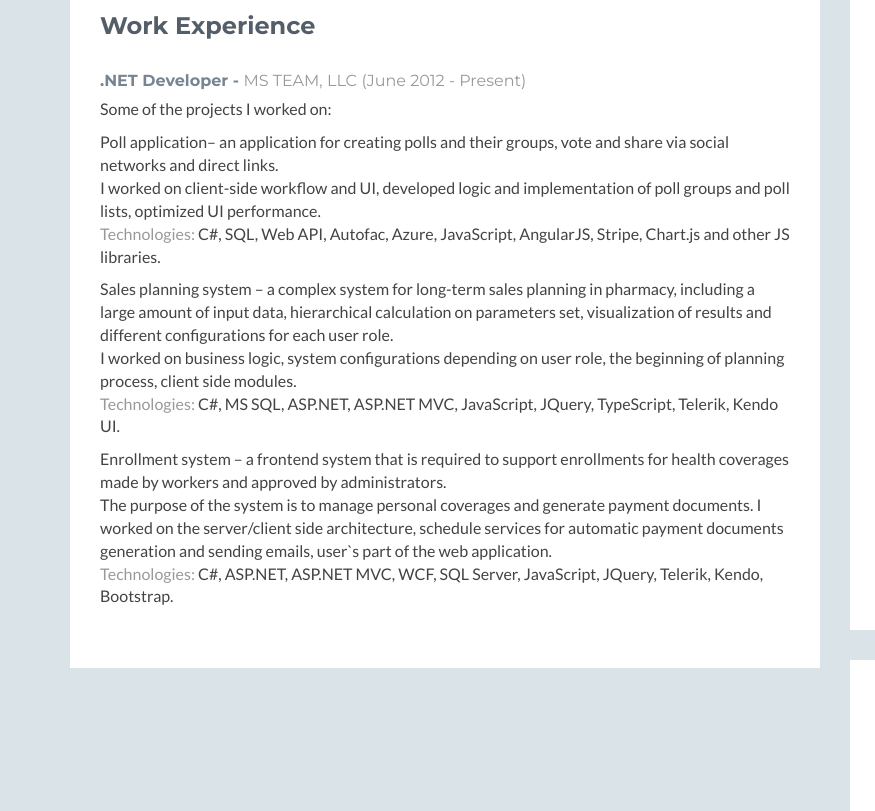
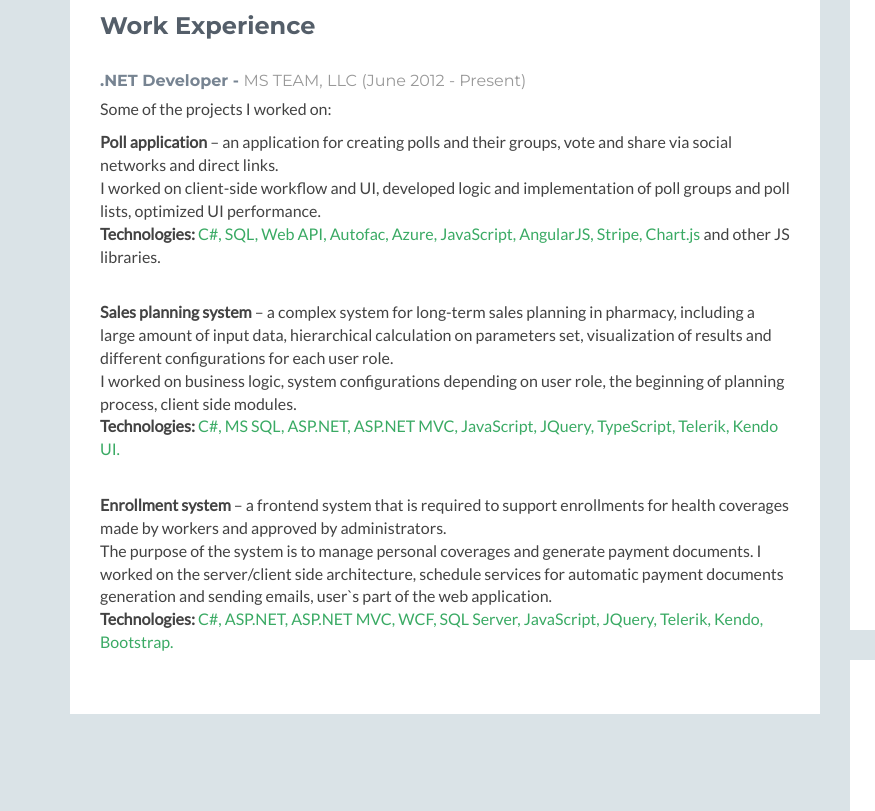
Before and after one commit to rassokhina/rassokhina.github.io, a plain HTML site: page index.html in a window 1280 px wide. Shown: the part 529-1340 px from the top of the page, 0-875 px from the left. Drawn offline with Linux system fonts and the light colour scheme.

Commit message:
Change technologies list style

```diff
--- a/index.html
+++ b/index.html
@@ -58,18 +58,18 @@
                                 <h3 class="title">.NET Developer - <span class="place">MS TEAM, LLC</span> <span class="year">(June 2012 - Present)</span></h3>
                                 <p>Some of the projects I worked on: </p>
 
-								<p>Poll application– an application for creating polls and their groups, vote and share via social networks and direct links. <br>
+								<p><b>Poll application</b> – an application for creating polls and their groups, vote and share via social networks and direct links. <br>
 								I worked on client-side workflow and UI, developed logic and implementation of poll groups and poll lists, optimized UI performance. <br>
-								<span class="technologies">Technologies:</span> C#, SQL, Web API, Autofac, Azure, JavaScript, AngularJS, Stripe, Chart.js and other JS libraries.</p>
-
-								<p>Sales planning system – a complex system for long-term sales planning in pharmacy, including a large amount of input data,
+								<b>Technologies:</b> <span class="technology-items"> C#,&nbsp;SQL, Web API, Autofac, Azure, JavaScript, AngularJS, Stripe, Chart.js</span> and other JS libraries.</p>
+								<br>
+								<p><b>Sales planning system</b> – a complex system for long-term sales planning in pharmacy, including a large amount of input data,
 								hierarchical calculation on parameters set, visualization of results and different configurations for each user role.<br>
 								I worked on business logic, system configurations depending on user role, the beginning of planning process, client side modules. <br>
-								<span class="technologies">Technologies:</span> C#, MS SQL, ASP.NET, ASP.NET MVC, JavaScript, JQuery, TypeScript, Telerik, Kendo UI.</p>
-
-								<p>Enrollment system – a frontend system that is required to support enrollments for health coverages made by workers and approved by administrators. <br>
+								<b>Technologies:</b> <span class="technology-items"> C#, MS SQL, ASP.NET, ASP.NET MVC, JavaScript, JQuery, TypeScript, Telerik, Kendo UI.</span></p>
+								<br>
+								<p><b>Enrollment system</b> – a frontend system that is required to support enrollments for health coverages made by workers and approved by administrators. <br>
 								The purpose of the system is to manage personal coverages and generate payment documents. I worked on the server/client side architecture, schedule services for automatic payment documents generation and sending emails, user`s part of the web application.<br>
-								<span class="technologies">Technologies:</span> C#, ASP.NET, ASP.NET MVC, WCF, SQL Server, JavaScript, JQuery, Telerik, Kendo, Bootstrap.</p>
+								<b>Technologies:</b> <span class="technology-items">C#, ASP.NET, ASP.NET MVC, WCF, SQL Server, JavaScript, JQuery, Telerik, Kendo, Bootstrap.</span></p>
 
                             </div><!--//item-->
                         </div><!--//content-->
@@ -194,7 +194,7 @@
 
     <footer class="footer">
         <div class="container text-center">
-             <!-- <div class="copyright">2017</div> -->
+             <div class="copyright"><i class="fa fa-star" aria-hidden="true"></i>2017</div>
         </div>
     </footer>
 
```
Also changed, not shown: assets/css/styles.min.css.
